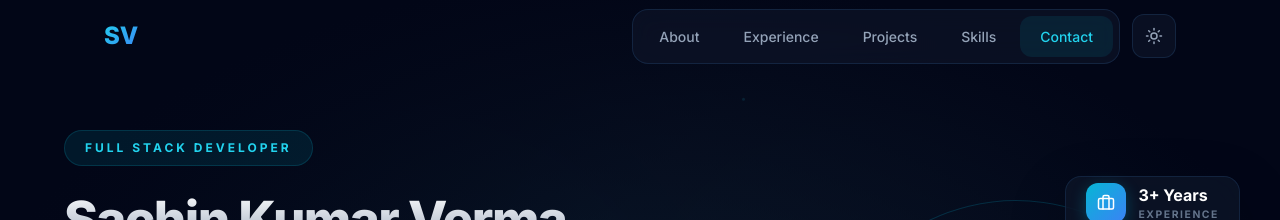
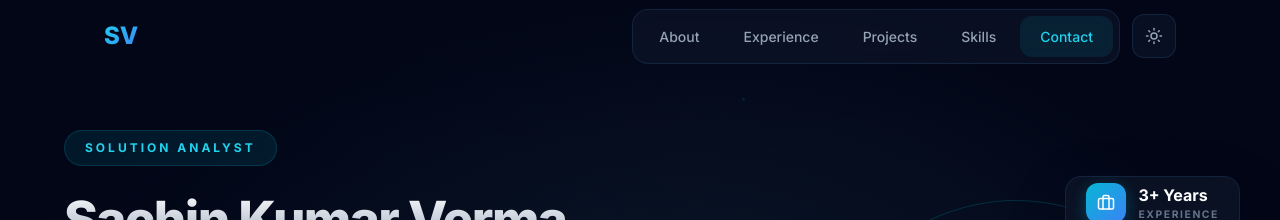
Before and after one commit to sachinkumarverma/Portfolio, a React (Vite) app: page / in a window 1280 px wide. Shown: the top 220 px of the page. Built offline with nearby package versions, Linux system fonts and the light colour scheme.

Commit message:
refactor: update job title to Solution Analyst across portfolio data and metadata

```diff
--- a/index.html
+++ b/index.html
@@ -1,27 +1,32 @@
 <!doctype html>
 <html lang="en">
+
 <head>
   <meta charset="UTF-8" />
   <link rel="icon" type="image/png" href="/profile.png" />
   <link rel="apple-touch-icon" href="/profile.png" />
   <meta name="viewport" content="width=device-width, initial-scale=1.0" />
   <link rel="canonical" href="https://sachinkumarverma.vercel.app/" />
-    <title>Sachin Kumar Verma | Full Stack Developer</title>
-    <meta name="description" content="Portfolio of Sachin Kumar Verma — Full Stack Developer specializing in React, Node.js, and cross-platform mobile development." />
-    <meta property="og:title" content="Sachin Kumar Verma | Full Stack Developer" />
-    <meta property="og:description" content="Specializing in React, Node.js, and cross-platform mobile development. I build performant, test-driven applications." />
+  <title>Sachin Kumar Verma | Solution Analyst</title>
+  <meta name="description"
+    content="Portfolio of Sachin Kumar Verma — Solution Analyst specializing in React, Node.js, and cross-platform mobile development." />
+  <meta property="og:title" content="Sachin Kumar Verma | Solution Analyst" />
+  <meta property="og:description"
+    content="Specializing in React, Node.js, and cross-platform mobile development. I build performant, test-driven applications." />
   <meta property="og:url" content="https://sachinkumarverma.vercel.app/" />
   <meta property="og:image" content="https://sachinkumarverma.vercel.app/profile.png" />
-    <meta property="og:image:alt" content="Sachin Kumar Verma — Full Stack Developer" />
+  <meta property="og:image:alt" content="Sachin Kumar Verma — Solution Analyst" />
   <meta property="og:type" content="website" />
   <meta name="twitter:card" content="summary" />
-    <meta name="twitter:title" content="Sachin Kumar Verma | Full Stack Developer" />
+  <meta name="twitter:title" content="Sachin Kumar Verma | Solution Analyst" />
   <meta name="twitter:description" content="Specializing in React, Node.js, and cross-platform mobile development." />
   <meta name="twitter:image" content="https://sachinkumarverma.vercel.app/profile.png" />
-    <meta name="twitter:image:alt" content="Sachin Kumar Verma — Full Stack Developer" />
+  <meta name="twitter:image:alt" content="Sachin Kumar Verma — Solution Analyst" />
   <link rel="preconnect" href="https://fonts.googleapis.com">
   <link rel="preconnect" href="https://fonts.gstatic.com" crossorigin>
-    <link href="https://fonts.googleapis.com/css2?family=Inter:wght@300;400;500;600;700;800;900&family=JetBrains+Mono:wght@400;500&display=swap" rel="stylesheet">
+  <link
+    href="https://fonts.googleapis.com/css2?family=Inter:wght@300;400;500;600;700;800;900&family=JetBrains+Mono:wght@400;500&display=swap"
+    rel="stylesheet">
   <script type="application/ld+json">
     {
       "@context": "https://schema.org",
@@ -30,7 +35,7 @@
           "@type": "Person",
           "@id": "https://sachinkumarverma.vercel.app/#person",
           "name": "Sachin Kumar Verma",
-          "jobTitle": "Full Stack Developer",
+          "jobTitle": "Solution Analyst",
           "url": "https://sachinkumarverma.vercel.app/",
           "image": "https://sachinkumarverma.vercel.app/profile.png",
           "sameAs": [
@@ -42,8 +47,8 @@
           "@type": "WebSite",
           "@id": "https://sachinkumarverma.vercel.app/#website",
           "url": "https://sachinkumarverma.vercel.app/",
-          "name": "Sachin Kumar Verma | Full Stack Developer",
-          "description": "Portfolio of Sachin Kumar Verma — Full Stack Developer specializing in React, Node.js, and cross-platform mobile development.",
+          "name": "Sachin Kumar Verma | Solution Analyst",
+          "description": "Portfolio of Sachin Kumar Verma — Solution Analyst specializing in React, Node.js, and cross-platform mobile development.",
           "publisher": {
             "@id": "https://sachinkumarverma.vercel.app/#person"
           }
@@ -69,12 +74,14 @@
           localStorage.setItem("portfolio-theme", "dark");
         }
         document.documentElement.setAttribute("data-theme", saved);
-        } catch (e) {}
+      } catch (e) { }
     })();
   </script>
 </head>
+
 <body>
   <div id="root"></div>
   <script type="module" src="/src/main.jsx"></script>
 </body>
+
 </html>
--- a/src/data/portfolio.js
+++ b/src/data/portfolio.js
@@ -1,7 +1,7 @@
 export const personalInfo = {
   name: "Sachin Kumar Verma",
   initials: "SV",
-  title: "FULL STACK DEVELOPER",
+  title: "Solution Analyst",
   subtitle:
     "Full-Stack Engineer at Argusoft building reliable web and mobile products with React, Node.js, and React Native.",
   description:
@@ -32,7 +32,7 @@ export const aboutData = {
 export const experienceData = [
   {
     id: 1,
-    role: "Full Stack Developer",
+    role: "Solution Analyst",
     company: "Argusoft",
     companyUrl: "https://www.argusoft.com/",
     location: "Gandhinagar, Gujarat",
```
Lines whose indentation alone changed are shown as unchanged.
